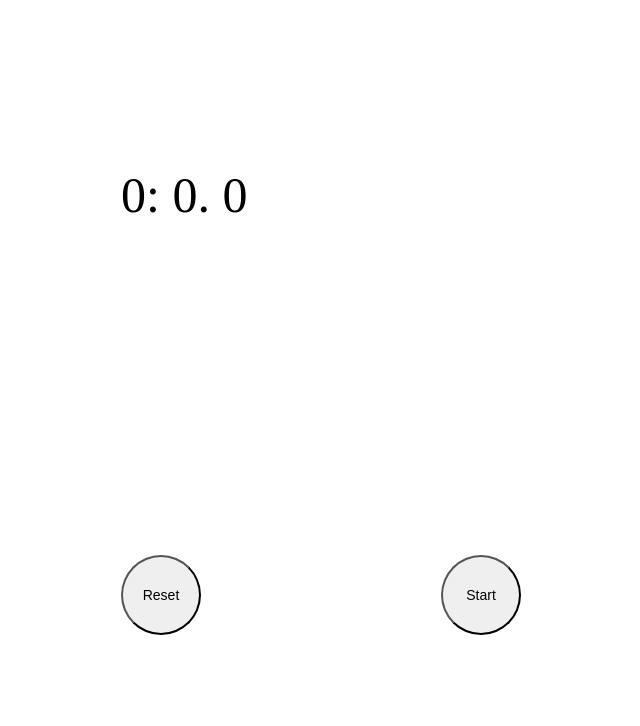
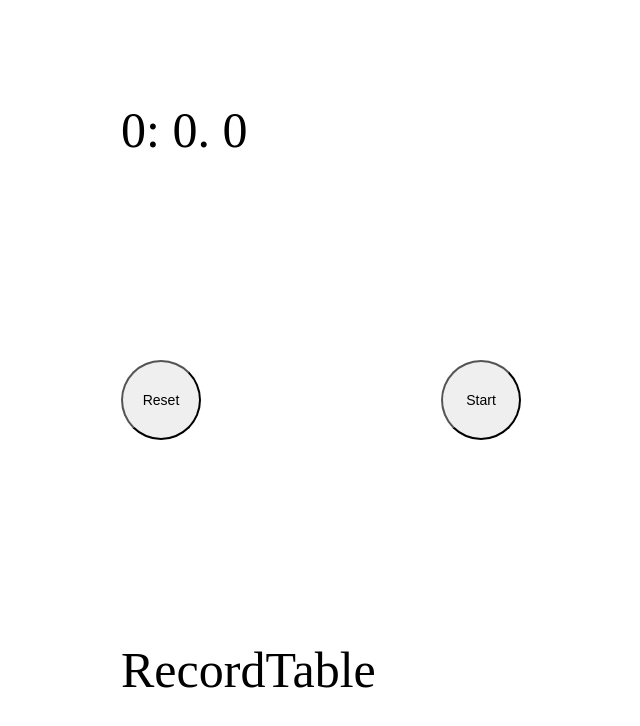
Before and after one commit to marco0212/stopwatch, a React (Create React App) app: page / in a window 1280 px wide. Shown: the top 726 px of the page, without its empty margins (319-959 px from the left). Built offline with nearby package versions, Linux system fonts and the light colour scheme.

Commit message:
Create RecordTable Component

```diff
--- a/src/App.js
+++ b/src/App.js
@@ -1,6 +1,7 @@
 import React, { Component } from "react";
 import TimeMonitor from "./component/timeMonitor/timeMonitor";
 import ControlArea from "./component/ControlArea/ControlArea";
+import RecordTable from "./component/RecordTable/RecordTable";
 import "./App.css";
 
 export default class App extends Component {
@@ -45,6 +46,7 @@ export default class App extends Component {
           utilFunction={this.utilFunction.bind(this)}
           appStatus={this.state.isLive}
         />
+        <RecordTable />
       </div>
     );
   }
--- /dev/null
+++ b/src/component/RecordTable/RecordTable.js
@@ -0,0 +1,7 @@
+import React from "react";
+
+export default class RecordTable extends React.Component {
+  render() {
+    return <div className="table-area">RecordTable</div>;
+  }
+}
```
